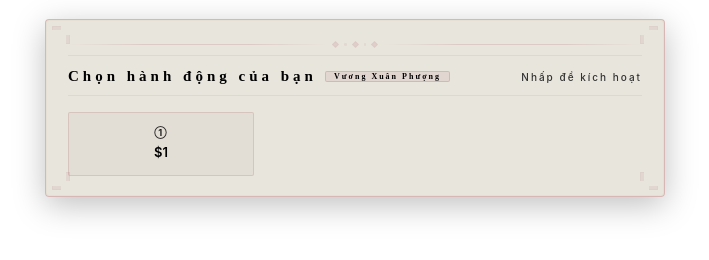
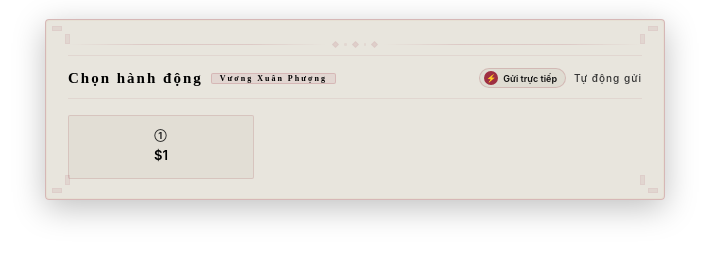
Before and after one commit to Leestorm365/Storm, a plain HTML site: page scripts/bangluachon.html in a window 1280 px wide. Shown: the whole page, without its empty margins (285-994 px from the left). Drawn offline with Linux system fonts and the light colour scheme.

Commit message:
Update bangluachon.html

```diff
--- a/scripts/bangluachon.html
+++ b/scripts/bangluachon.html
@@ -65,86 +65,18 @@
             background: hsla(var(--cinnabar), 0.08);
             border: 1px solid hsla(var(--cinnabar), 0.04);
         }
-        .options-module .corner-tl {
-            top: 6px;
-            left: 6px;
-        }
-        .options-module .corner-tl::before {
-            top: 0;
-            left: 0;
-            width: 8px;
-            height: 3px;
-            border-bottom: none;
-            border-right: none;
-        }
-        .options-module .corner-tl::after {
-            bottom: 0;
-            right: 0;
-            width: 3px;
-            height: 8px;
-            border-top: none;
-            border-left: none;
-        }
-        .options-module .corner-tr {
-            top: 6px;
-            right: 6px;
-        }
-        .options-module .corner-tr::before {
-            top: 0;
-            right: 0;
-            width: 8px;
-            height: 3px;
-            border-bottom: none;
-            border-left: none;
-        }
-        .options-module .corner-tr::after {
-            bottom: 0;
-            left: 0;
-            width: 3px;
-            height: 8px;
-            border-top: none;
-            border-right: none;
-        }
-        .options-module .corner-bl {
-            bottom: 6px;
-            left: 6px;
-        }
-        .options-module .corner-bl::before {
-            bottom: 0;
-            left: 0;
-            width: 8px;
-            height: 3px;
-            border-top: none;
-            border-right: none;
-        }
-        .options-module .corner-bl::after {
-            top: 0;
-            right: 0;
-            width: 3px;
-            height: 8px;
-            border-bottom: none;
-            border-left: none;
-        }
-        .options-module .corner-br {
-            bottom: 6px;
-            right: 6px;
-        }
-        .options-module .corner-br::before {
-            bottom: 0;
-            right: 0;
-            width: 8px;
-            height: 3px;
-            border-top: none;
-            border-left: none;
-        }
-        .options-module .corner-br::after {
-            top: 0;
-            left: 0;
-            width: 3px;
-            height: 8px;
-            border-bottom: none;
-            border-right: none;
-        }
+        .corner-tl { top: 6px; left: 6px; }
+        .corner-tl::before { top: 0; left: 0; width: 8px; height: 3px; border-bottom: none; border-right: none; }
+        .corner-tl::after { bottom: 0; right: 0; width: 3px; height: 8px; border-top: none; border-left: none; }
+        .corner-tr { top: 6px; right: 6px; }
+        .corner-tr::before { top: 0; right: 0; width: 8px; height: 3px; border-bottom: none; border-left: none; }
+        .corner-tr::after { bottom: 0; left: 0; width: 3px; height: 8px; border-top: none; border-right: none; }
+        .corner-bl { bottom: 6px; left: 6px; }
+        .corner-bl::before { bottom: 0; left: 0; width: 8px; height: 3px; border-top: none; border-right: none; }
+        .corner-bl::after { top: 0; right: 0; width: 3px; height: 8px; border-bottom: none; border-left: none; }
+        .corner-br { bottom: 6px; right: 6px; }
+        .corner-br::before { bottom: 0; right: 0; width: 8px; height: 3px; border-top: none; border-left: none; }
+        .corner-br::after { top: 0; left: 0; width: 3px; height: 8px; border-bottom: none; border-right: none; }
 
         .options-module>* {
             position: relative;
@@ -152,7 +84,7 @@
         }
 
         /* Đường trang trí phía trên */
-        .options-module .header-deco {
+        .header-deco {
             display: flex;
             align-items: center;
             justify-content: center;
@@ -162,14 +94,14 @@
             border-bottom: 1px solid hsla(var(--cinnabar), 0.08);
             position: relative;
         }
-        .options-module .header-deco .line-left,
-        .options-module .header-deco .line-right {
+        .header-deco .line-left,
+        .header-deco .line-right {
             flex: 1;
             height: 1px;
             background: linear-gradient(90deg, transparent, hsla(var(--cinnabar), 0.15) 30%, hsla(var(--cinnabar), 0.15) 70%,
                     transparent);
         }
-        .options-module .header-deco .diamond {
+        .header-deco .diamond {
             width: 5px;
             height: 5px;
             background: hsla(var(--cinnabar), 0.12);
@@ -177,7 +109,7 @@
             flex-shrink: 0;
             border: 1px solid hsla(var(--cinnabar), 0.04);
         }
-        .options-module .header-deco .dot {
+        .header-deco .dot {
             width: 2.5px;
             height: 2.5px;
             border-radius: 50%;
@@ -192,12 +124,14 @@
             padding-bottom: 10px;
             border-bottom: 1px solid hsla(var(--cinnabar), 0.08);
             margin-bottom: 14px;
+            flex-wrap: wrap;
+            gap: 8px;
         }
         .options-header .options-title {
             font-family: 'Noto Serif SC', serif;
             font-size: 13px;
             font-weight: 700;
-            letter-spacing: 4px;
+            letter-spacing: 2px;
             color: #000000;
             display: flex;
             align-items: center;
@@ -213,14 +147,59 @@
             color: #000000;
             font-weight: 600;
         }
-        .options-header .options-hint {
+
+        /* Bộ điều khiển chế độ Gửi / Ghi Input */
+        .options-control-wrap {
+            display: flex;
+            align-items: center;
+            gap: 8px;
+        }
+        .mode-toggle-btn {
+            display: inline-flex;
+            align-items: center;
+            gap: 5px;
+            background: hsla(var(--paper-dark), 0.35);
+            border: 1px solid hsla(var(--cinnabar), 0.2);
+            border-radius: 12px;
+            padding: 2px 8px 2px 4px;
+            font-size: 9px;
+            color: #111111;
+            font-weight: 600;
+            cursor: pointer;
+            transition: all 0.25s ease;
+            user-select: none;
+            font-family: inherit;
+        }
+        .mode-toggle-btn:hover {
+            background: hsla(var(--cinnabar), 0.1);
+            border-color: hsla(var(--cinnabar), 0.35);
+        }
+        .mode-switch-dot {
+            width: 14px;
+            height: 14px;
+            border-radius: 50%;
+            background: hsl(var(--cinnabar));
+            display: inline-flex;
+            align-items: center;
+            justify-content: center;
+            transition: all 0.25s ease;
+            color: #ffffff;
+            font-size: 8px;
+        }
+        .mode-toggle-btn.input-only {
+            background: hsla(var(--old-gold), 0.15);
+            border-color: hsla(var(--old-gold), 0.4);
+        }
+        .mode-toggle-btn.input-only .mode-switch-dot {
+            background: hsl(var(--old-gold));
+        }
+
+        .options-hint {
             font-size: 9px;
             color: #333333;
-            letter-spacing: 2px;
-            display: flex;
-            align-items: center;
-            gap: 4px;
+            letter-spacing: 1px;
             font-weight: 500;
+            transition: color 0.3s ease;
         }
 
         /* Lưới tùy chọn */
@@ -302,7 +281,7 @@
             }
             .options-header .options-title {
                 font-size: 11px;
-                letter-spacing: 2px;
+                letter-spacing: 1px;
             }
             .options-header .options-title .seal {
                 font-size: 7px;
@@ -348,7 +327,7 @@
             .options-header .options-title {
                 font-size: 15px;
             }
-            .options-header .options-hint {
+            .options-hint {
                 font-size: 10px;
             }
         }
@@ -378,10 +357,18 @@
         <!-- Phần đầu (Header) -->
         <div class="options-header">
             <div class="options-title">
-                Chọn hành động của bạn
+                Chọn hành động
                 <span class="seal">Vương Xuân Phượng</span>
             </div>
-            <div class="options-hint">Nhấp để kích hoạt</div>
+
+            <div class="options-control-wrap">
+                <!-- Công tắc chuyển chế độ Ghi vào Input / Gửi trực tiếp -->
+                <button class="mode-toggle-btn" id="mode-toggle" title="Nhấp để đổi chế độ">
+                    <span class="mode-switch-dot" id="mode-icon">⚡</span>
+                    <span id="mode-label">Gửi trực tiếp</span>
+                </button>
+                <div class="options-hint" id="options-hint">Nhấp để chọn</div>
+            </div>
         </div>
 
         <!-- Danh sách tùy chọn -->
@@ -395,42 +382,113 @@
         (function() {
             'use strict';
 
-            // ===== Tương thích liên kết ngoài: Đọc dữ liệu từ container bị ẩn =====
+            var STORAGE_MODE_KEY = 'st_options_insert_only_mode';
+            var isInsertOnly = false;
+
+            try {
+                var saved = localStorage.getItem(STORAGE_MODE_KEY);
+                if (saved !== null) {
+                    isInsertOnly = saved === 'true';
+                }
+            } catch (e) {}
+
             var dataContainer = document.getElementById('options-data');
             var raw = dataContainer ? dataContainer.textContent.trim() : '';
+            var container = document.getElementById('options-list');
+            var modeToggleBtn = document.getElementById('mode-toggle');
+            var modeIcon = document.getElementById('mode-icon');
+            var modeLabel = document.getElementById('mode-label');
+            var optionsHint = document.getElementById('options-hint');
 
-            var container = document.getElementById('options-list');
             if (!container) return;
 
-            // ===== Gửi tùy chọn đến Tavern =====
+            // Cập nhật giao diện công tắc
+            function updateModeUI() {
+                if (!modeToggleBtn || !modeLabel || !modeIcon) return;
+                if (isInsertOnly) {
+                    modeToggleBtn.classList.add('input-only');
+                    modeIcon.textContent = '✍️';
+                    modeLabel.textContent = 'Ghi vào ô nhập';
+                    optionsHint.textContent = 'Chỉ điền ô chat';
+                } else {
+                    modeToggleBtn.classList.remove('input-only');
+                    modeIcon.textContent = '⚡';
+                    modeLabel.textContent = 'Gửi trực tiếp';
+                    optionsHint.textContent = 'Tự động gửi';
+                }
+            }
+
+            // Chuyển đổi qua lại giữa 2 chế độ
+            if (modeToggleBtn) {
+                modeToggleBtn.addEventListener('click', function(e) {
+                    e.stopPropagation();
+                    isInsertOnly = !isInsertOnly;
+                    try {
+                        localStorage.setItem(STORAGE_MODE_KEY, String(isInsertOnly));
+                    } catch (err) {}
+                    updateModeUI();
+                });
+            }
+
+            updateModeUI();
+
+            // Lấy phần tử textarea của SillyTavern
+            function getChatTextarea() {
+                return document.querySelector('#send_textarea') ||
+                    (window.parent && window.parent.document.querySelector('#send_textarea')) ||
+                    document.querySelector('textarea');
+            }
+
+            // Ghi nội dung vào ô Input chat
+            function writeToInput(text) {
+                var textarea = getChatTextarea();
+                if (textarea) {
+                    textarea.value = text;
+                    textarea.dispatchEvent(new Event('input', { bubbles: true }));
+                    textarea.focus();
+
+                    if (optionsHint) {
+                        var oldText = optionsHint.textContent;
+                        optionsHint.textContent = 'Đã điền vào ô chat! ✨';
+                        optionsHint.style.color = 'hsl(var(--old-gold))';
+                        setTimeout(function() {
+                            optionsHint.textContent = oldText;
+                            optionsHint.style.color = '#333333';
+                        }, 2000);
+                    }
+                } else {
+                    console.warn('[Bảng lựa chọn] Không tìm thấy ô nhập #send_textarea');
+                }
+            }
+
+            // Gửi trực tiếp đến Tavern
             function sendOption(text) {
                 if (!text) return;
                 if (typeof triggerSlash === 'function') {
                     triggerSlash('/send ' + text + '|/trigger');
                     return;
                 }
-                var textarea = document.querySelector('#send_textarea') ||
-                    (window.parent && window.parent.document.querySelector('#send_textarea'));
+                var textarea = getChatTextarea();
                 if (textarea) {
                     textarea.value = text;
                     textarea.dispatchEvent(new Event('input', { bubbles: true }));
-                    var sendBtn = document.querySelector('#send_button') || document.querySelector('#send_btn');
+                    var sendBtn = document.querySelector('#send_button') || document.querySelector('#send_btn') ||
+                        (window.parent && (window.parent.document.querySelector('#send_button') || window.parent.document.querySelector('#send_btn')));
                     if (sendBtn) {
                         setTimeout(function() { sendBtn.click(); }, 80);
                     }
                 }
             }
 
-            // ===== Phân tích cú pháp: Dùng | để phân tách các tùy chọn =====
-            var items = raw ? raw.split('|').map(function(s) { return s.trim(); }).filter(function(s) { return s
-                    .length > 0; }) : [];
+            // Phân tích cú pháp: Dùng | để phân tách các tùy chọn
+            var items = raw ? raw.split('|').map(function(s) { return s.trim(); }).filter(function(s) { return s.length > 0; }) : [];
 
             if (items.length === 0) {
                 container.innerHTML = '<div class="options-empty">✦ Chờ lựa chọn ✦</div>';
                 return;
             }
 
-            // ===== Hiển thị (Render) =====
+            // Hiển thị (Render) các nút lựa chọn
             var html = '';
             var badges = ['①', '②', '③', '④', '⑤', '⑥', '⑦', '⑧', '⑨', '⑩'];
             items.forEach(function(opt, index) {
@@ -448,23 +506,28 @@
             });
             container.innerHTML = html;
 
-            // ===== Ràng buộc sự kiện =====
+            // Ràng buộc sự kiện click
             container.addEventListener('click', function(e) {
                 var btn = e.target.closest('.opt-btn');
                 if (!btn || btn.classList.contains('disabled')) return;
 
                 var text = btn.getAttribute('data-opt');
                 if (text) {
-                    document.querySelectorAll('.opt-btn').forEach(function(b) { b.classList.add('disabled'); });
-                    sendOption(text);
-                    setTimeout(function() {
-                        document.querySelectorAll('.opt-btn').forEach(function(b) { b.classList.remove(
-                                'disabled'); });
-                    }, 5000);
+                    if (isInsertOnly) {
+                        // Chế độ: Chỉ ghi vào ô chat
+                        writeToInput(text);
+                    } else {
+                        // Chế độ: Gửi trực tiếp
+                        document.querySelectorAll('.opt-btn').forEach(function(b) { b.classList.add('disabled'); });
+                        sendOption(text);
+                        setTimeout(function() {
+                            document.querySelectorAll('.opt-btn').forEach(function(b) { b.classList.remove('disabled'); });
+                        }, 4000);
+                    }
                 }
             });
 
-            // Phản hồi chạm
+            // Phản hồi chạm trên điện thoại
             container.addEventListener('touchstart', function(e) {
                 var btn = e.target.closest('.opt-btn');
                 if (!btn) return;
@@ -476,7 +539,7 @@
                 }, 100);
             }, { passive: true });
 
-            console.log('📜 Bảng lựa chọn của Vương Xuân Phượng đã tải (Phong cách giấy viết thư xưa)');
+            console.log('📜 Bảng lựa chọn đã tải sẵn sàng kèm công tắc chế độ (Gửi trực tiếp / Ghi vào Input)');
         })();
     </script>
 
```
